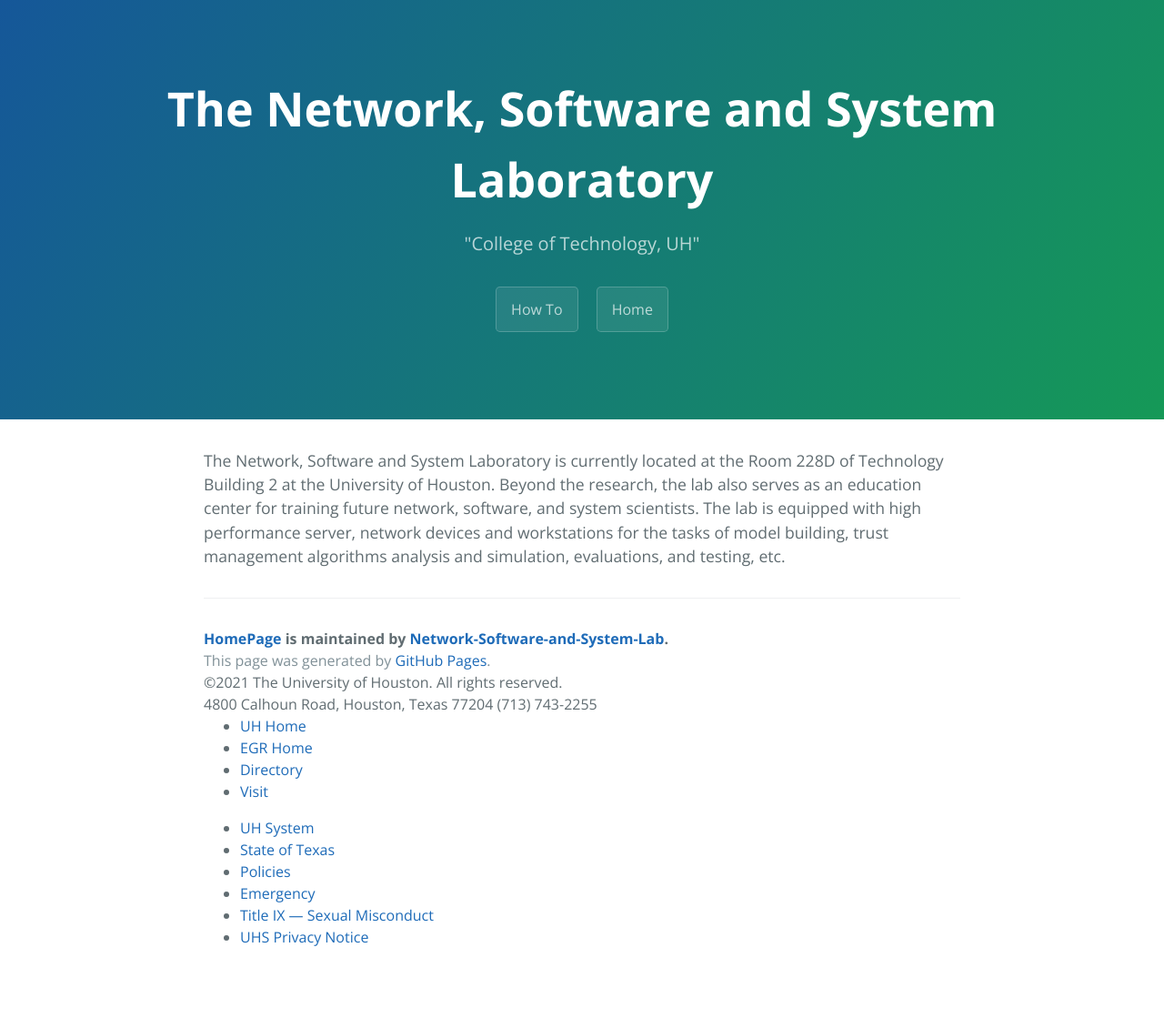
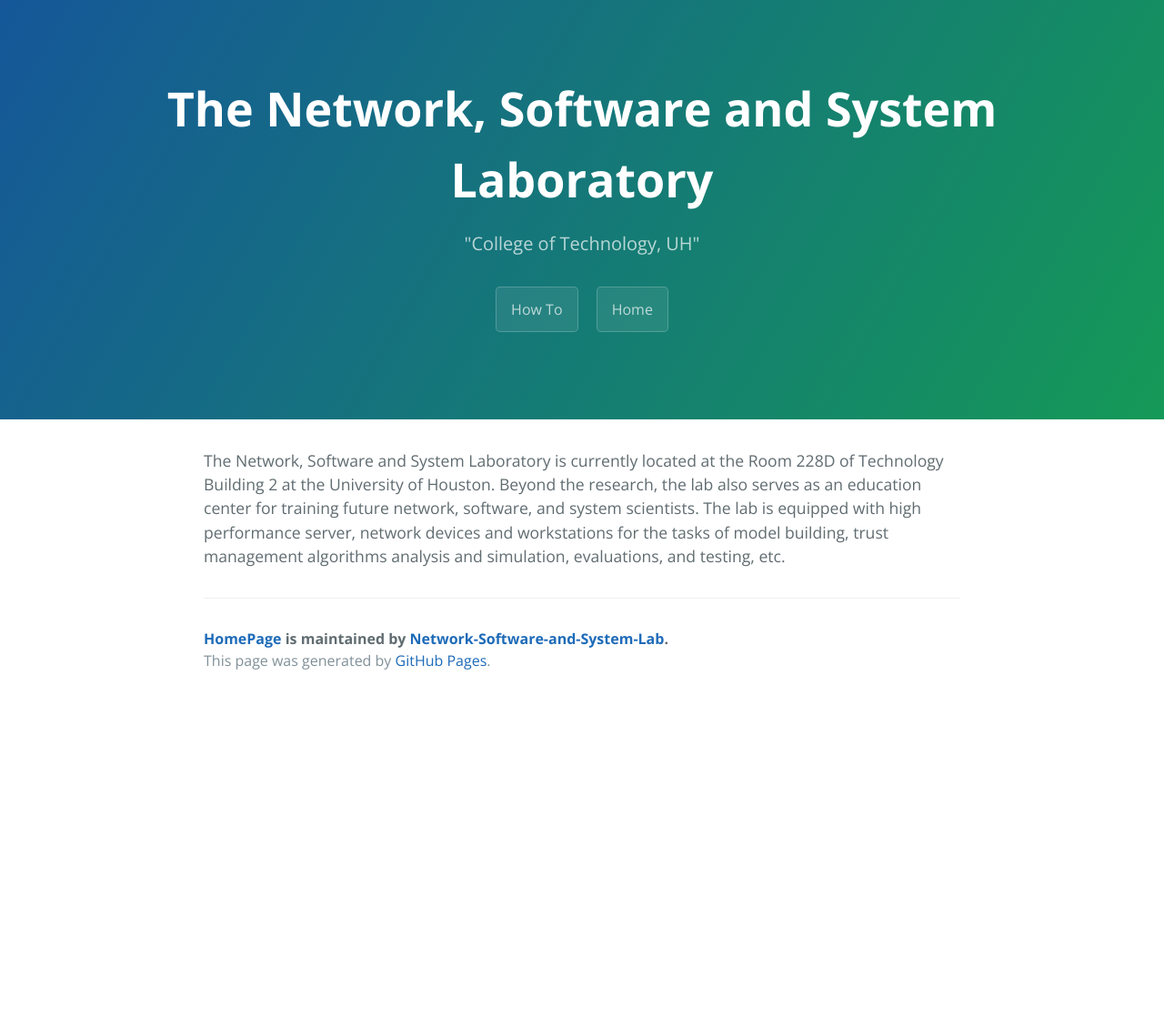
Before and after one commit to Network-Software-and-System-Lab/HomePage, a Jekyll site: the page built from index.md, in a window 1280 px wide. Shown: the whole page at 91% size. Built offline with Jekyll 4.4.1, drawn with Linux system fonts in a browser that asks for light colours; after the commit the page ends 900 px from its top, so only the background shows below that.

Commit message:
Update default.html

```diff
--- a/_layouts/default.html
+++ b/_layouts/default.html
@@ -20,43 +20,14 @@
     <section class="main-content">
       {{ content }}
 
-      <footer class="site-footer" id="footer-wrap">
+      <footer class="site-footer">
         {% if site.github.is_project_page %}
           <span class="site-footer-owner"><a href="{{ site.github.repository_url }}">{{ site.github.repository_name }}</a> is maintained by <a href="{{ site.github.owner_url }}">{{ site.github.owner_name }}</a>.</span>
         {% endif %}
         <span class="site-footer-credits">This page was generated by <a href="https://pages.github.com">GitHub Pages</a>.</span>
-	<div id="footer-content">
-		<div id="address">
-			&copy;2021 The University of Houston. All rights reserved.<br />
-			4800 Calhoun Road, Houston, Texas 77204 (713) 743-2255</div>
-		<ul id="policy-navigation">
-			<li class="first">
-				<a href="http://www.uh.edu/" target="_blank">UH Home</a></li>
-			<li>
-				<a href="http://www.egr.uh.edu/" target="_blank">EGR Home</a></li>
-			<li>
-				<a href="http://www.uh.edu/search/directory/" target="_blank">Directory</a></li>
-			<li>
-				<a href="http://www.uh.edu/visit/index" target="_blank">Visit</a></li>
-		</ul>
-        <ul>
-			<li class="first">
-				<a href="http://www.uhsystem.edu/" target="_blank">UH System</a></li>
-			<li>
-				<a href="http://www.texas.gov" target="_blank">State of Texas</a></li>
-			<li>
-				<a href="http://www.uh.edu/policies/" target="_blank">Policies</a></li>
-			<li>
-				<a href="http://www.uh.edu/emergency/" target="_blank">Emergency</a></li>
-			<li>
-				<a href="http://www.uh.edu/equal-opportunity/titleIX-sexual-misconduct/" target="_blank" title="Title IX — Sexual Misconduct">Title IX &mdash; Sexual Misconduct</a></li>
-			<li>
-				<a href="http://www.uhsystem.edu/privacy-notice/" target="_blank" title="UHS Privacy Notice">UHS Privacy Notice</a></li>
-		</ul>
-	</div>
-    <p>&nbsp;</p>
-</footer>
-  </section>
+      </footer>
+    </section>
+
     {% if site.google_analytics %}
       <script>
         (function(i,s,o,g,r,a,m){i['GoogleAnalyticsObject']=r;i[r]=i[r]||function(){
@@ -68,6 +39,5 @@
         ga('send', 'pageview');
       </script>
     {% endif %}
-
   </body>
 </html>
```
